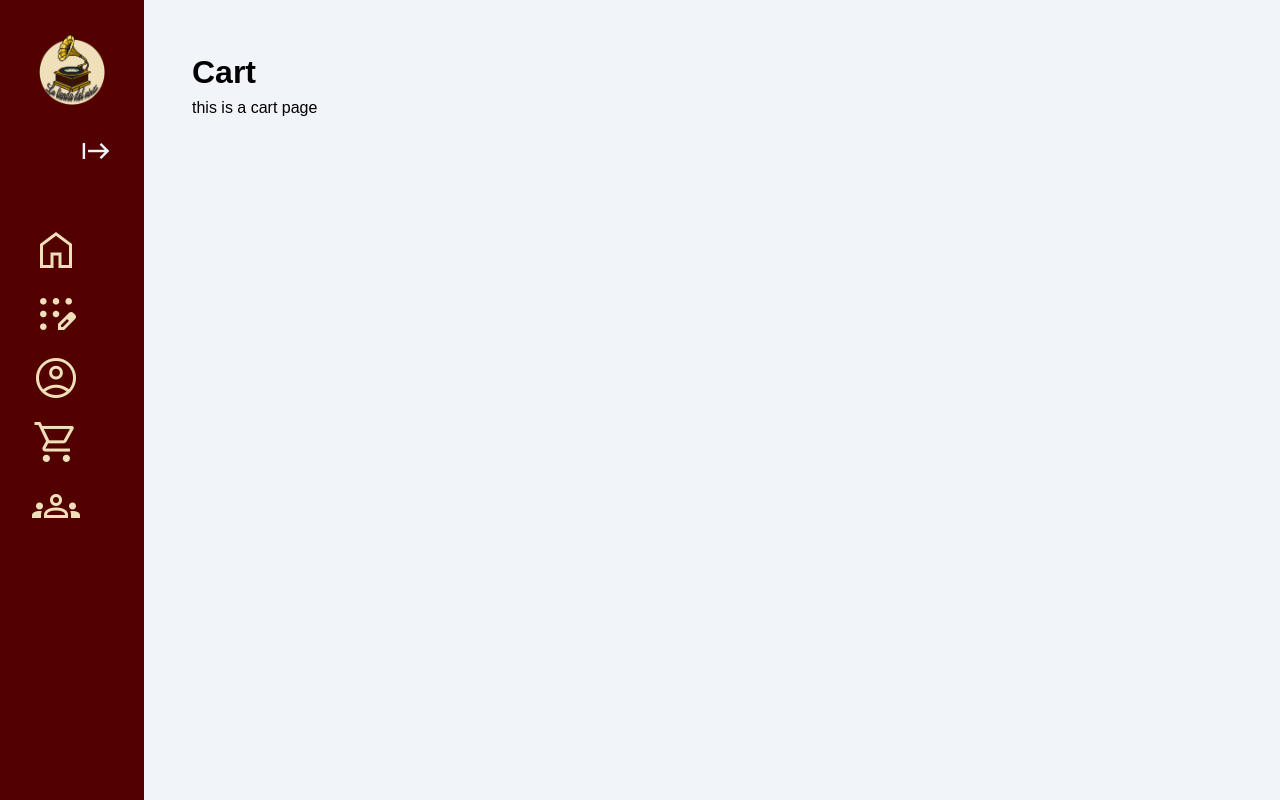
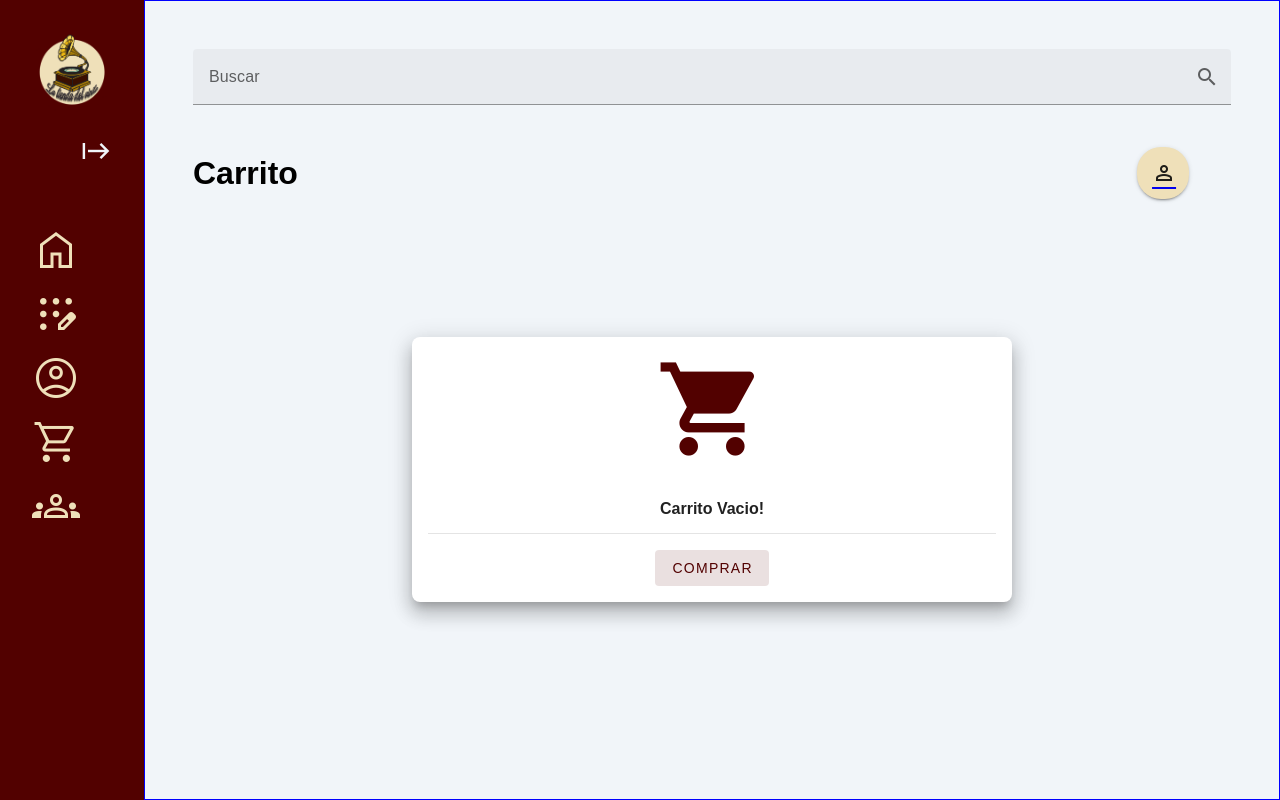
Before and after one commit to caminf/LTDV, a Vue app in the folder la-tienda-del-vinilo/: page /cart in a window 1280 px wide. Built offline with nearby package versions, Linux system fonts and the light colour scheme; a web font is replaced by a local one.

Commit message:
added pinia and state managment

```diff
--- a/la-tienda-del-vinilo/package.json
+++ b/la-tienda-del-vinilo/package.json
@@ -11,6 +11,7 @@
   "dependencies": {
     "@mdi/font": "7.0.96",
     "core-js": "^3.29.0",
+    "pinia": "^2.1.6",
     "roboto-fontface": "*",
     "vue": "^3.2.0",
     "vue-router": "^4.0.0",
--- a/la-tienda-del-vinilo/src/App.vue
+++ b/la-tienda-del-vinilo/src/App.vue
@@ -11,8 +11,6 @@
 
 <script setup>
 import Sidebar from './components/Sidebar.vue'
-
-import ProfileButton from './components/ProfileButton.vue';
 
 </script>
 
--- a/la-tienda-del-vinilo/src/components/Card.vue
+++ b/la-tienda-del-vinilo/src/components/Card.vue
@@ -1,21 +1,20 @@
 
 <template>
   <v-row no-gutters class="items">
-    <v-card :loading="loading" max-width="500" variant="tonal">
 
-      <v-img height="250" cover class="" src="../assets/logo.png" />
 
+    <v-card :loading="loading" max-width="700" variant="tonal">
+
+      <v-img height="250" cover src="../assets/logo.png" />
 
       <template v-slot:loader="{ isActive }">
         <v-progress-linear :active="isActive" color="red" height="4" indeterminate></v-progress-linear>
       </template>
 
       <v-card-item>
-
         <v-card-title>
           {{ props.name }}
         </v-card-title>
-
         <v-card-subtitle>
           <span class="me-1">Nombre Artista</span>
           <v-icon color="error" icon="mdi-fire-circle" size="small"></v-icon>
@@ -23,26 +22,18 @@
       </v-card-item>
 
       <v-card-text>
-
         <v-row align="center" class="mx-0">
-
-
           <!-- rating discos -->
-
           <v-rating :model-value="props.rating" color="amber" density="compact" half-increments readonly
             size="small"></v-rating>
-
           <div class="text-grey ms-4">
             {{ props.rating }} (+50)
           </div>
         </v-row>
-
         <!-- precio -->
-
         <div class="my-4 text-subtitle-1">
           $ • {{ props.price }}
         </div>
-
         <div> {{ props.description }} </div>
       </v-card-text>
 
@@ -55,7 +46,7 @@
             @click="selected()">
           </v-btn>
 
-          <v-btn color="lighten-2" variant="text" @click="">
+          <v-btn color="lighten-2" variant="text" @click="cartStore.add(props.id)">
 
             <span class="material-symbols-outlined">shopping_cart</span>
             <p>Añadir al Carro</p>
@@ -67,22 +58,26 @@
       </div>
 
       <v-card-actions>
-        <v-btn color="#520100" variant="tonal" @click="comprar">
-          Comprar
+        <v-btn color="#520100" variant="tonal" @click="verDetalle()">
+          Ver detalles
         </v-btn>
       </v-card-actions>
     </v-card>
+
+
 
   </v-row>
 </template>
 
 <script setup>
 import { ref } from 'vue';
+import { useCartStore } from '../stores/CartStore'
 
 const loading = ref(false);
 const is_selected = ref(false);
 
 const props = defineProps({
+  id: Number,
   name: String,
   description: String,
   rating: Number,
@@ -90,6 +85,8 @@ const props = defineProps({
 });
 
 console.log(props.name);
+
+const cartStore = useCartStore();
 
 
 
--- a/la-tienda-del-vinilo/src/main.js
+++ b/la-tienda-del-vinilo/src/main.js
@@ -1,20 +1,14 @@
-/**
- * main.js
- *
- * Bootstraps Vuetify and other plugins then mounts the App`
- */
 
-// Components
+import { createApp } from 'vue'
+import { createPinia } from 'pinia'
 import App from './App.vue'
 
-// Composables
-import { createApp } from 'vue'
-
-// Plugins
 import { registerPlugins } from '@/plugins'
 
+const pinia = createPinia()
 const app = createApp(App)
 
 registerPlugins(app)
 
+app.use(pinia)
 app.mount('#app')
--- a/la-tienda-del-vinilo/src/plugins/vuetify.js
+++ b/la-tienda-del-vinilo/src/plugins/vuetify.js
@@ -23,4 +23,5 @@ export default createVuetify({
       },
     },
   },
+
 })
--- /dev/null
+++ b/la-tienda-del-vinilo/src/stores/CartStore.js
@@ -0,0 +1,94 @@
+import { defineStore } from "pinia";
+import data from "@/data/data";
+
+
+export const useCartStore = defineStore("CartStore",
+    {
+        state: () => {
+            return {
+                cartContet: {},
+            }
+        },
+
+        actions: {
+            add(productId) {
+                if (this.cartContet.hasOwnProperty(productId)) {
+
+                    this.cartContet[productId] = {
+                        productId,
+                        quantity: this.cartContet[productId].quantity + 1,
+                    }
+
+                } else {
+                    this.cartContet[productId] = {
+                        productId,
+                        quantity: 1,
+                    }
+                }
+
+            },
+            remove(productId) {
+                if (!this.cartContet[productId]) {
+                    return
+                }
+                this.cartContet[productId].quantity -= 1;
+
+                if (this.cartContet[productId].quantity === 0) {
+                    delete this.cartContet[productId];
+                }
+            },
+            removeProduct(productId) {
+                delete this.cartContet[productId]
+            }
+
+        },
+
+        getters: {
+
+            formattedCart() {
+                return Object.keys(this.cartContet).map(productId => {
+                    const product = this.cartContet[productId];
+
+                    return {
+                        id: product.productId,
+                        name: data.find((data) => data.id === product.productId).name,
+                        price: data.find((data) => data.id === product.productId).price,
+                        quantity: product.quantity,
+                        cost: product.quantity * data.find((data) => data.id === product.productId).price,
+
+                    }
+                })
+            },
+            // acc = acumulador
+            total() {
+                return Object.keys(this.cartContet).reduce((acc, id) => {
+                    //single product according to the id
+                    const product = product.find(p => p.id === id);
+
+                    if (product) {
+                        return acc + product.price * this.cartContet[id].quantity;
+                    }
+
+                    return acc + 0;
+                }, 0);
+            },
+
+            productsTotal() {
+                return Object.keys(this.cartContet).reduce((acc, id) => {
+                    return acc + this.cartContet[id].quantity;
+                },0);
+            }
+
+
+
+
+
+        }
+
+    },
+
+
+
+
+
+);
--- /dev/null
+++ b/la-tienda-del-vinilo/src/stores/ProductStore.js
@@ -0,0 +1,20 @@
+import { defineStore } from "pinia";
+
+import data from "@/data/data";
+
+export const useProductStore = defineStore("ProductStore",
+    {
+        state: () => {
+            return{
+                data,       //data: data
+            }
+        }
+
+    },
+    //action
+
+    //getters
+
+
+
+);
--- a/la-tienda-del-vinilo/src/views/Cart.vue
+++ b/la-tienda-del-vinilo/src/views/Cart.vue
@@ -1,6 +1,125 @@
 <template>
-    <main class="cart-page">
-        <h1>Cart</h1>
-        <p>this is a cart page</p>
-    </main>
+  <main class="cart-page blue-border">
+    <Searchbar />
+    <div class="item">
+      <h1>Carrito</h1>
+      <ProfileButton />
+    </div>
+
+    <div v-if="!cartStore.formattedCart.length">
+      <v-layout class="rounded rounded-md">
+
+        <v-main class="d-flex align-center" style="min-height: 500px;">
+          <v-sheet elevation="12" max-width="600" rounded="lg" width="100%" class="pa-4 text-center mx-auto">
+
+            <v-icon class="mb-5" color="#520100" icon="mdi-cart" size="112" />
+
+            <div class="align-center py-3">
+
+              <h4>Carrito Vacio!</h4>
+
+            </div>
+
+
+
+
+            <v-divider class="mb-4"></v-divider>
+
+            <div class="text-center">
+              <router-link to="/">
+                <v-btn variant="tonal" style="color: #520100;">
+                  Comprar
+                </v-btn>
+              </router-link>
+            </div>
+          </v-sheet>
+        </v-main>
+      </v-layout>
+    </div>
+
+    <div v-else>
+      <v-table hover>
+        <thead>
+          <tr>
+            <th class="text-left">
+              Nombre
+            </th>
+            <th class="text-left">
+              Cantidad
+            </th>
+            <th class="text-left">
+              Precio
+            </th>
+            <th>
+              Total
+            </th>
+            <th>
+            </th>
+          </tr>
+        </thead>
+        <tbody>
+          <tr v-for="item in cartStore.formattedCart" :key="item.name">
+            <td>{{ item.name }}</td>
+
+            <td>
+              <div class="item">
+                {{ item.quantity }}
+                <div>
+                  <v-btn icon="mdi-plus" variant="tonal" @click="cartStore.add(item.id)" />
+                  <v-btn icon="mdi-minus" variant="tonal" @click="cartStore.remove(item.id)" />
+                </div>
+              </div>
+            </td>
+
+            <td>{{ item.price }}</td>
+            <td>{{ item.cost }}</td>
+            <td>
+              <v-btn icon="mdi-delete" variant="tonal" @click="cartStore.removeProduct(item.id)" />
+            </td>
+          </tr>
+        </tbody>
+
+      </v-table>
+
+
+
+
+
+    </div>
+  </main>
 </template>
+
+<script setup>
+import { useCartStore } from '@/stores/CartStore';
+import Searchbar from '@/components/Searchbar.vue';
+import ProfileButton from '@/components/ProfileButton.vue';
+
+const cartStore = useCartStore();
+
+console.log(cartStore.formattedCart)
+
+
+</script>
+
+<style lang ="scss">
+.cart-header {
+  display: flex;
+  justify-content: space-between;
+  width: 75rem;
+}
+
+
+.red-border {
+
+  border: 1px solid red;
+
+
+}
+
+.blue-border {
+
+  border: 1px solid blue;
+
+
+}
+</style>
--- a/la-tienda-del-vinilo/src/views/Home.vue
+++ b/la-tienda-del-vinilo/src/views/Home.vue
@@ -8,8 +8,8 @@
 
         </div>
         <v-sheet class="d-flex flex-wrap ">
-            <Card v-for="datas in data" :name="datas.name" :description="datas.description" :rating="datas.rating"
-                :price="datas.price"></Card>
+            <Card v-for="product in productStore.data" :id="product.id" :name="product.name"
+                :description="product.description" :rating="product.rating" :price="product.price"></Card>
         </v-sheet>
 
 
@@ -20,9 +20,12 @@
 import Searchbar from '../components/Searchbar.vue';
 import ProfileButton from '@/components/ProfileButton.vue';
 import Card from '../components/Card.vue';
-import data from '../data/data.js';
 import CategoryButton from '../components/CategoryButton.vue'
 
+import { useProductStore } from "@/stores/ProductStore.js"
+
+
+const productStore = useProductStore();
 
 
 </script>
```
Also changed, not shown: 2 other files (tests, documents, lock files or other folders).
